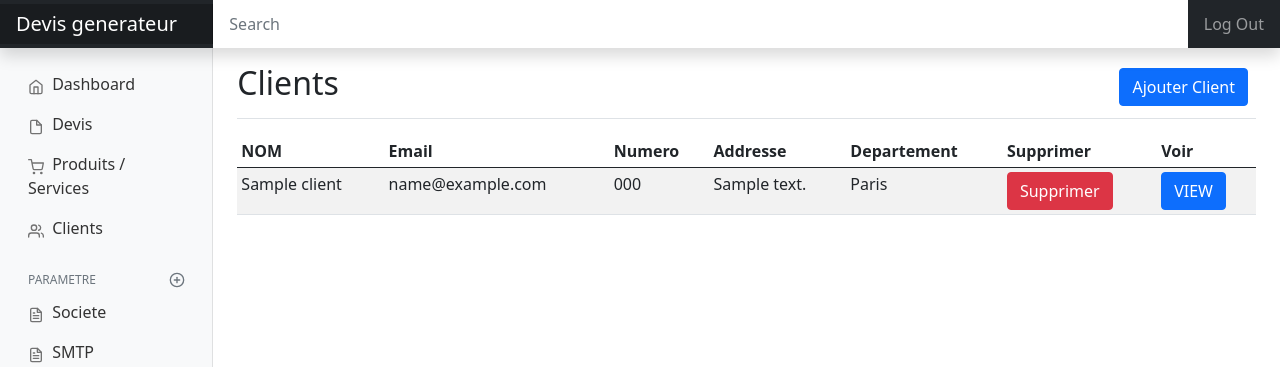
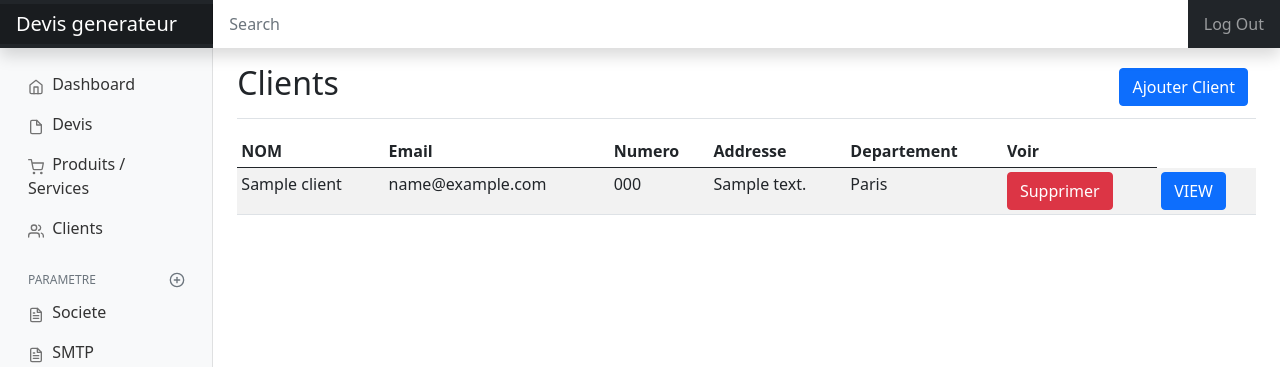
Before and after one commit to enzoviana/invoice-live, a Django app: page /invoice_app/clients in a window 1280 px wide. Shown: the top 367 px of the page. Run offline with Django 4.2, Linux system fonts and the light colour scheme; a user stored in the database is signed in; tables that the repository leaves empty hold one stand-in row (values such as "Sample post"); some libraries are stand-ins or nearby versions.

Commit message:
Update clients.html

```diff
--- a/templates/invoice/clients.html
+++ b/templates/invoice/clients.html
@@ -32,7 +32,6 @@
         <th scope="col">Numero</th>
         <th scope="col">Addresse </th>
         <th scope="col">Departement</th>
-        <th scope="col">Supprimer</th>
         <th scope="col">Voir</th>
       </tr>
     </thead>
```
